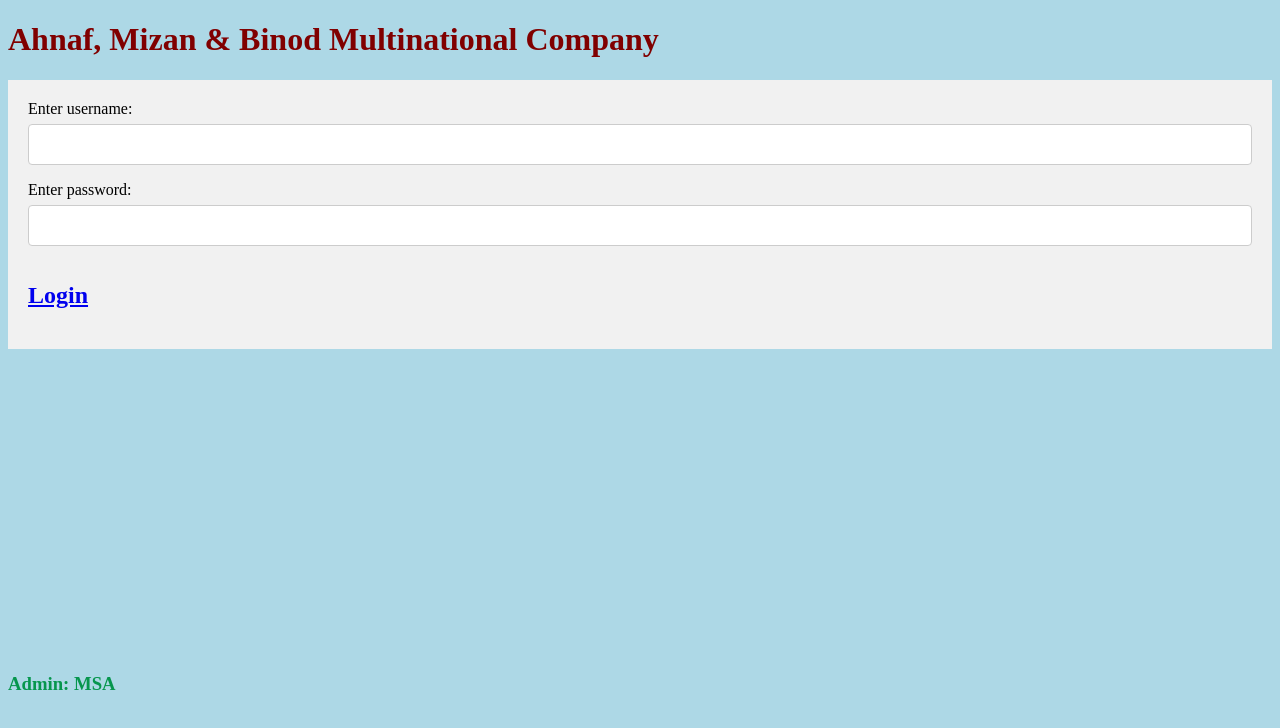
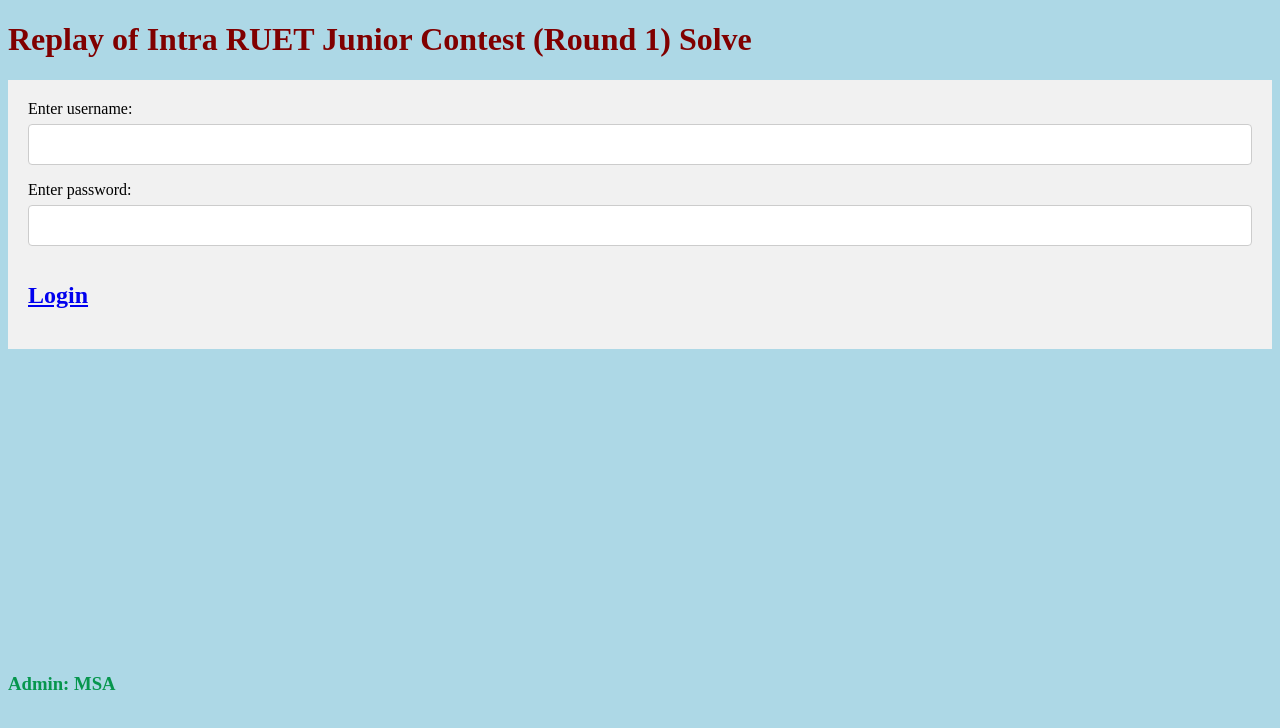
Before and after one commit to uapcse/uapcse.github.io, a plain HTML site: page index.html in a window 1280 px wide. Drawn offline with Linux system fonts and the light colour scheme.

Commit message:
Update index.html

```diff
--- a/index.html
+++ b/index.html
@@ -65,7 +65,7 @@ input[type=submit] {
     <title>CSE</title>
 </head>
 <body bgcolor="lightblue">
-<h1><font color='##800000'>Ahnaf, Mizan & Binod Multinational Company</font> </h1>
+<h1><font color='##800000'>Replay of Intra RUET Junior Contest (Round 1) Solve</font> </h1>
 
 <div class="container">
 Enter username: <input id='username' type='text'  />
```
